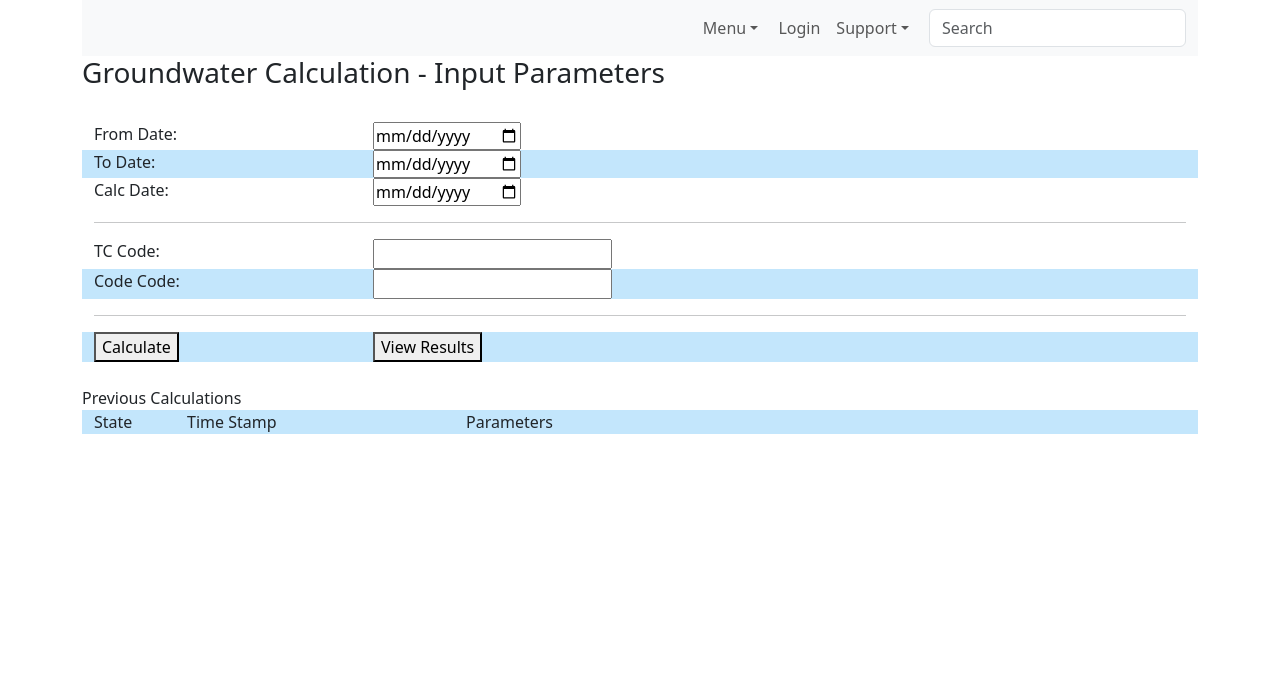
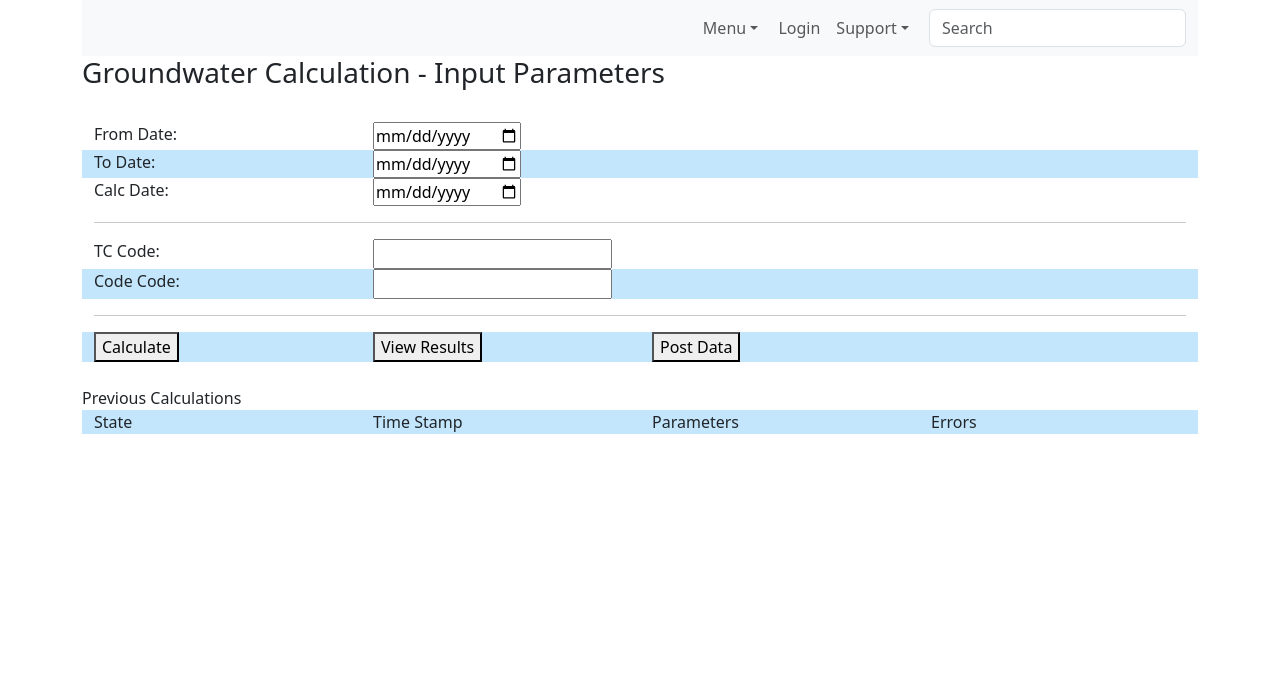
Before and after one commit to jcarter62/sgmaui, a Django app: template gwcalc/templates/gwcalc_inputs.html in a window 1280 px wide. Shown: the top 674 px of the page. Run offline with Django 4.2, Linux system fonts and the light colour scheme; the template is opened without the code that fills it, so the values that code supplies are empty.

Commit message:
Add user to calc status, and add post button on calc/post page.

```diff
--- a/gwcalc/templates/gwcalc_inputs.html
+++ b/gwcalc/templates/gwcalc_inputs.html
@@ -54,6 +54,13 @@
                     View Results
                 </button>
             </div>
+
+            <div class="col-3">
+                <button type="submit" name="action" value="postdata" title="{{ postbtninfo }}" {{ postbtnstate }}>
+                    Post Data
+                </button>
+            </div>
+
         </div>
     </div>
     </form>
@@ -64,15 +71,17 @@
             Previous Calculations
         </div>
         <div class="row">
-            <div class="col-1">State</div>
-            <div class="col-3">Time Stamp</div>
-            <div class="col-8">Parameters</div>
+            <div class="col">State</div>
+            <div class="col">Time Stamp</div>
+            <div class="col">Parameters</div>
+            <div class="col">Errors</div>
         </div>
        {% for r in results %}
         <div class="row">
-            <div class="col-1">{{ r.process_state }}</div>
-            <div class="col-3">{{ r.updated }}</div>
-            <div class="col-8">{{ r.params }}</div>
+            <div class="col">{{ r.process_state }}</div>
+            <div class="col">{{ r.updated }}</div>
+            <div class="col">{{ r.params }}</div>
+            <div class="col">{{ r.errors }}</div>
         </div>
         {% endfor %}
     </div>
```
Also changed, not shown: gwcalc/views.py (+22 -3 lines).
